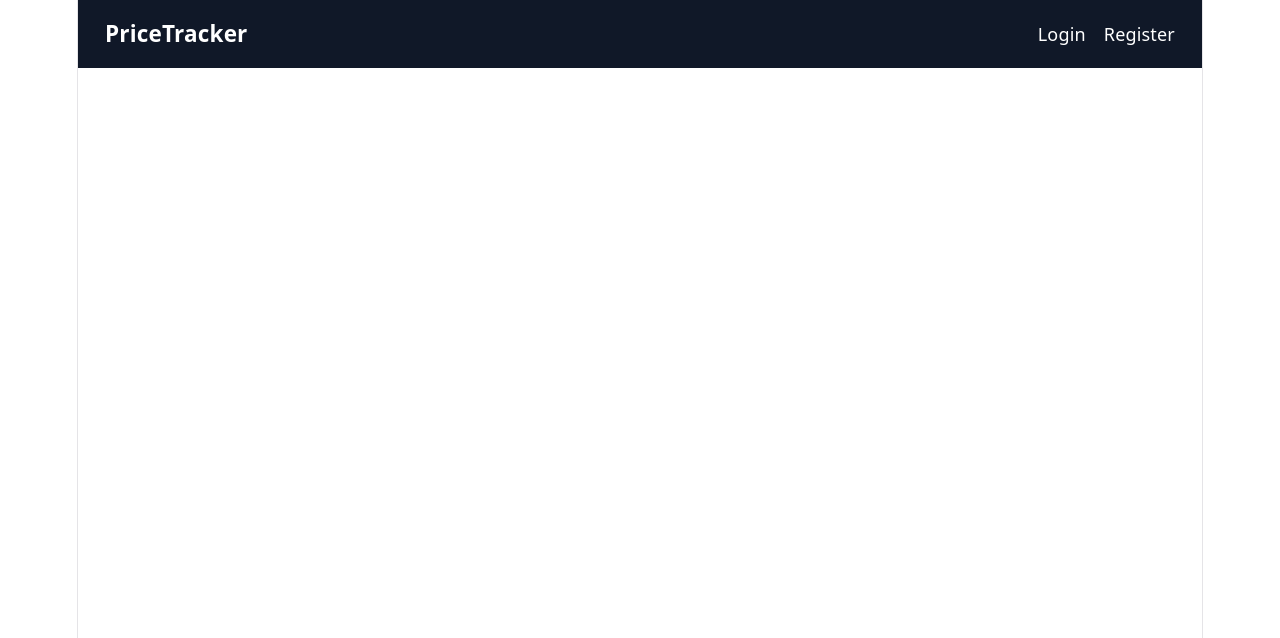
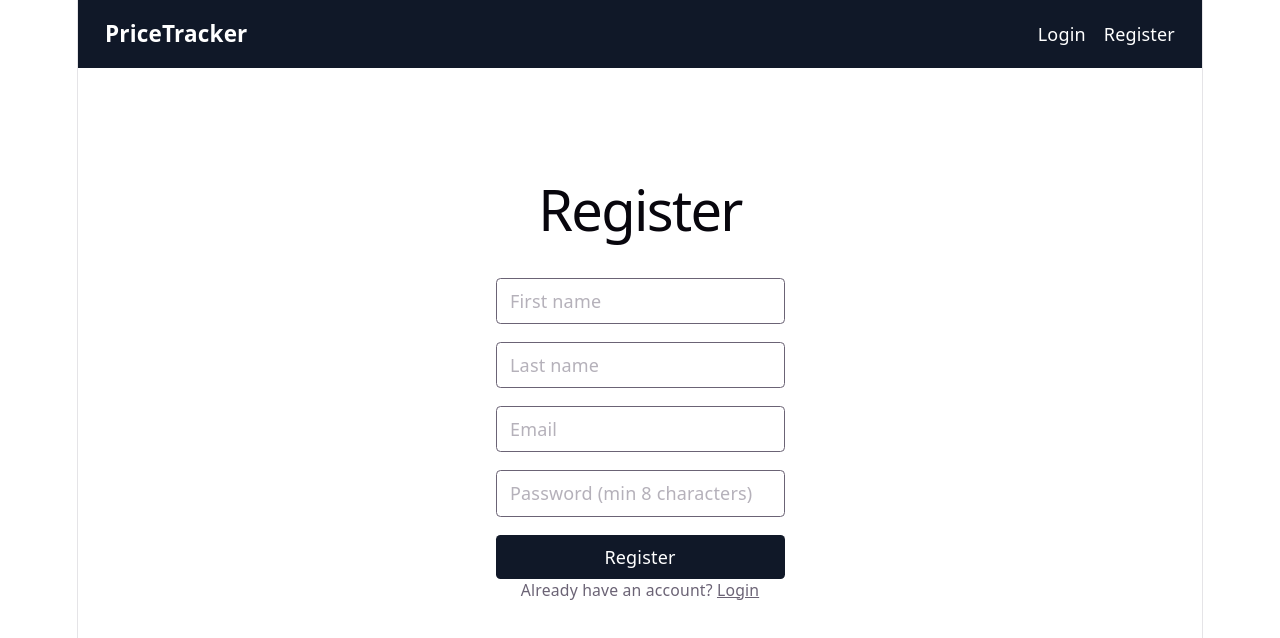
Before and after one commit to thilinaTAB/PriceTracker, a React (Vite) app in the folder frontend/: page /register in a window 1280 px wide. Shown: the top 638 px of the page. Built offline with nearby package versions, Linux system fonts and the light colour scheme.

Commit message:
User Register/Login function implemented to frontend side

```diff
--- a/frontend/src/App.tsx
+++ b/frontend/src/App.tsx
@@ -1,19 +1,26 @@
 import { BrowserRouter, Routes, Route } from "react-router-dom";
+import { AuthProvider } from "./context/AuthContext";
 import Navbar from "./components/Navbar";
 import DashboardPage from "./pages/DashboardPage";
 import ComparePage from "./pages/ComparePage";
 import ProductDetailPage from "./pages/ProductDetailPage";
+import LoginPage from "./pages/LoginPage";
+import RegisterPage from "./pages/RegisterPage";
 
 function App() {
   return (
+    <AuthProvider>
       <BrowserRouter>
         <Navbar></Navbar>
         <Routes>
           <Route path="/" element={<DashboardPage />} />
           <Route path="/product/:modelNumber" element={<ProductDetailPage />} />
           <Route path="/compare" element={<ComparePage />} />
+          <Route path="/login" element={<LoginPage />} />
+          <Route path="/register" element={<RegisterPage />} />
         </Routes>
       </BrowserRouter>
+    </AuthProvider>
   );
 }
 
--- /dev/null
+++ b/frontend/src/api/auth.ts
@@ -0,0 +1,14 @@
+import apiClient from "./client";
+import type { AuthResponse, LoginRequest, RegisterRequest } from "../types";
+
+export function login(data: LoginRequest): Promise<AuthResponse> {
+  return apiClient
+    .post<AuthResponse>("/auth/login", data)
+    .then((response) => response.data);
+}
+
+export function register(data: RegisterRequest): Promise<AuthResponse> {
+  return apiClient
+    .post<AuthResponse>("/auth/register", data)
+    .then((response) => response.data);
+}
--- a/frontend/src/api/client.ts
+++ b/frontend/src/api/client.ts
@@ -1,7 +1,15 @@
-import axios from 'axios';
+import axios from "axios";
 
 const apiClient = axios.create({
-  baseURL: 'http://localhost:8080/api/v1',
+  baseURL: "http://localhost:8080/api/v1",
+});
+
+apiClient.interceptors.request.use((config) => {
+  const token = localStorage.getItem("token");
+  if (token) {
+    config.headers.Authorization = `Bearer ${token}`;
+  }
+  return config;
 });
 
 export default apiClient;
--- a/frontend/src/components/Navbar.tsx
+++ b/frontend/src/components/Navbar.tsx
@@ -1,13 +1,39 @@
+import { Link, useNavigate } from "react-router-dom";
+import { useAuth } from "../context/useAuth";
+
 function Navbar() {
+  const { user, logout } = useAuth();
+  const navigate = useNavigate();
+
+  function handleLogout() {
+    logout();
+    navigate("/");
+  }
+
   return (
     <nav className="bg-gray-900 text-white px-6 py-4 flex justify-between items-center">
-      <span className="text-xl font-bold">PriceTracker</span>
-      <div className="flex gap-4">
-        <button>Login</button>
-        <button>Register</button>
+      <Link to="/" className="text-xl font-bold">
+        PriceTracker
+      </Link>
+      <div className="flex gap-4 items-center">
+        {user ? (
+          <>
+            <span>{user.firstName}</span>
+            <button onClick={handleLogout}>Logout</button>
+          </>
+        ) : (
+          <>
+            <Link to="/login">
+              <button>Login</button>
+            </Link>
+            <Link to="/register">
+              <button>Register</button>
+            </Link>
+          </>
+        )}
       </div>
     </nav>
-  )
+  );
 }
 
-export default Navbar
+export default Navbar;
--- /dev/null
+++ b/frontend/src/context/AuthContext.tsx
@@ -0,0 +1,51 @@
+import { useState } from "react";
+import type { ReactNode } from "react";
+import type { AuthResponse, LoginRequest, RegisterRequest } from "../types";
+import * as authApi from "../api/auth";
+import { AuthContext } from "./auth-context";
+import type { AuthUser } from "./auth-context";
+
+function storeSession(response: AuthResponse): AuthUser {
+  const user: AuthUser = {
+    email: response.email,
+    role: response.role,
+    firstName: response.firstName,
+    lastName: response.lastName,
+  };
+  localStorage.setItem("token", response.token);
+  localStorage.setItem("user", JSON.stringify(user));
+  return user;
+}
+
+export function AuthProvider({ children }: { children: ReactNode }) {
+  const [user, setUser] = useState<AuthUser | null>(() => {
+    const storedUser = localStorage.getItem("user");
+    const token = localStorage.getItem("token");
+    if (storedUser && token) {
+      return JSON.parse(storedUser);
+    }
+    return null;
+  });
+
+  async function login(data: LoginRequest) {
+    const response = await authApi.login(data);
+    setUser(storeSession(response));
+  }
+
+  async function register(data: RegisterRequest) {
+    const response = await authApi.register(data);
+    setUser(storeSession(response));
+  }
+
+  function logout() {
+    localStorage.removeItem("token");
+    localStorage.removeItem("user");
+    setUser(null);
+  }
+
+  return (
+    <AuthContext.Provider value={{ user, login, register, logout }}>
+      {children}
+    </AuthContext.Provider>
+  );
+}
--- /dev/null
+++ b/frontend/src/context/auth-context.ts
@@ -0,0 +1,20 @@
+import { createContext } from "react";
+import type { LoginRequest, RegisterRequest } from "../types";
+
+export interface AuthUser {
+  email: string;
+  role: string;
+  firstName: string;
+  lastName: string;
+}
+
+export interface AuthContextType {
+  user: AuthUser | null;
+  login: (data: LoginRequest) => Promise<void>;
+  register: (data: RegisterRequest) => Promise<void>;
+  logout: () => void;
+}
+
+export const AuthContext = createContext<AuthContextType | undefined>(
+  undefined,
+);
--- /dev/null
+++ b/frontend/src/context/useAuth.ts
@@ -0,0 +1,10 @@
+import { useContext } from "react";
+import { AuthContext } from "./auth-context";
+
+export function useAuth() {
+  const context = useContext(AuthContext);
+  if (!context) {
+    throw new Error("useAuth must be used within an AuthProvider");
+  }
+  return context;
+}
--- /dev/null
+++ b/frontend/src/pages/LoginPage.tsx
@@ -0,0 +1,67 @@
+import { useState } from "react";
+import type { FormEvent } from "react";
+import { useNavigate, Link } from "react-router-dom";
+import { useAuth } from "../context/useAuth";
+
+function LoginPage() {
+  const [email, setEmail] = useState("");
+  const [password, setPassword] = useState("");
+  const [error, setError] = useState<string | null>(null);
+  const [loading, setLoading] = useState(false);
+  const { login } = useAuth();
+  const navigate = useNavigate();
+
+  async function handleSubmit(e: FormEvent) {
+    e.preventDefault();
+    setError(null);
+    setLoading(true);
+    try {
+      await login({ email, password });
+      navigate("/");
+    } catch {
+      setError("Invalid email or password.");
+    } finally {
+      setLoading(false);
+    }
+  }
+
+  return (
+    <div className="max-w-sm mx-auto mt-16 px-6">
+      <h1 className="text-2xl font-bold mb-6">Login</h1>
+      <form onSubmit={handleSubmit} className="flex flex-col gap-4">
+        <input
+          type="email"
+          placeholder="Email"
+          value={email}
+          onChange={(e) => setEmail(e.target.value)}
+          required
+          className="border rounded px-3 py-2"
+        />
+        <input
+          type="password"
+          placeholder="Password"
+          value={password}
+          onChange={(e) => setPassword(e.target.value)}
+          required
+          className="border rounded px-3 py-2"
+        />
+        {error && <p className="text-red-600 text-sm">{error}</p>}
+        <button
+          type="submit"
+          disabled={loading}
+          className="bg-gray-900 text-white rounded px-3 py-2"
+        >
+          {loading ? "Logging in..." : "Login"}
+        </button>
+      </form>
+      <p className="mt-4 text-sm">
+        Don't have an account?{" "}
+        <Link to="/register" className="underline">
+          Register
+        </Link>
+      </p>
+    </div>
+  );
+}
+
+export default LoginPage;
--- /dev/null
+++ b/frontend/src/pages/RegisterPage.tsx
@@ -0,0 +1,88 @@
+import { useState } from "react";
+import type { FormEvent } from "react";
+import { useNavigate, Link } from "react-router-dom";
+import { useAuth } from "../context/useAuth";
+
+function RegisterPage() {
+  const [firstName, setFirstName] = useState("");
+  const [lastName, setLastName] = useState("");
+  const [email, setEmail] = useState("");
+  const [password, setPassword] = useState("");
+  const [error, setError] = useState<string | null>(null);
+  const [loading, setLoading] = useState(false);
+  const { register } = useAuth();
+  const navigate = useNavigate();
+
+  async function handleSubmit(e: FormEvent) {
+    e.preventDefault();
+    setError(null);
+    setLoading(true);
+    try {
+      await register({ firstName, lastName, email, password });
+      navigate("/");
+    } catch {
+      setError(
+        "Registration failed. Email may already be in use, or password is under 8 characters.",
+      );
+    } finally {
+      setLoading(false);
+    }
+  }
+
+  return (
+    <div className="max-w-sm mx-auto mt-16 px-6">
+      <h1 className="text-2xl font-bold mb-6">Register</h1>
+      <form onSubmit={handleSubmit} className="flex flex-col gap-4">
+        <input
+          type="text"
+          placeholder="First name"
+          value={firstName}
+          onChange={(e) => setFirstName(e.target.value)}
+          required
+          className="border rounded px-3 py-2"
+        />
+        <input
+          type="text"
+          placeholder="Last name"
+          value={lastName}
+          onChange={(e) => setLastName(e.target.value)}
+          required
+          className="border rounded px-3 py-2"
+        />
+        <input
+          type="email"
+          placeholder="Email"
+          value={email}
+          onChange={(e) => setEmail(e.target.value)}
+          required
+          className="border rounded px-3 py-2"
+        />
+        <input
+          type="password"
+          placeholder="Password (min 8 characters)"
+          value={password}
+          onChange={(e) => setPassword(e.target.value)}
+          required
+          minLength={8}
+          className="border rounded px-3 py-2"
+        />
+        {error && <p className="text-red-600 text-sm">{error}</p>}
+        <button
+          type="submit"
+          disabled={loading}
+          className="bg-gray-900 text-white rounded px-3 py-2"
+        >
+          {loading ? "Creating account..." : "Register"}
+        </button>
+      </form>
+      <p className="mt-4 text-sm">
+        Already have an account?{" "}
+        <Link to="/login" className="underline">
+          Login
+        </Link>
+      </p>
+    </div>
+  );
+}
+
+export default RegisterPage;
```
Also changed, not shown: frontend/src/types/index.ts (+23 -3 lines). Lines whose indentation alone changed are shown as unchanged.
